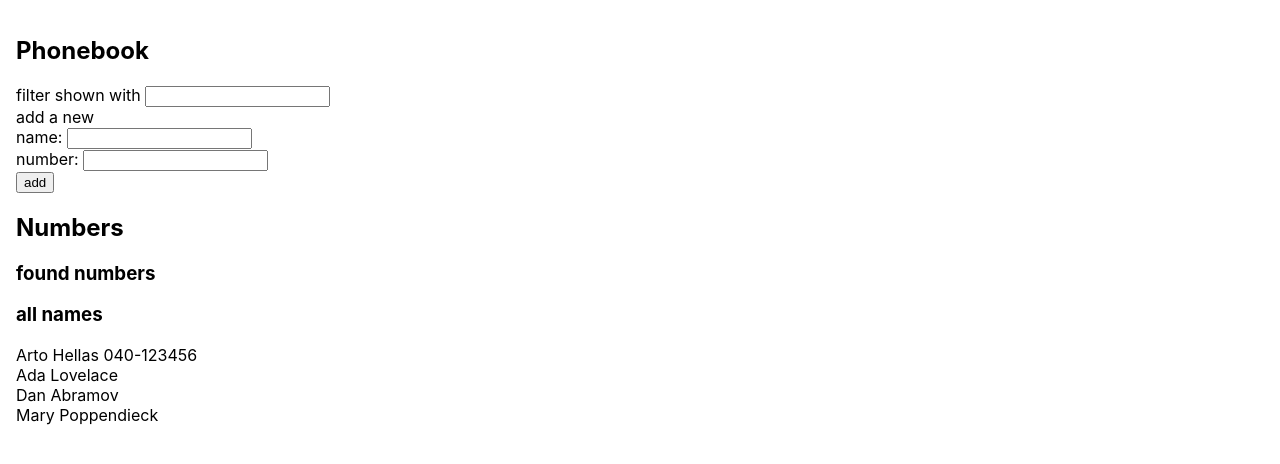
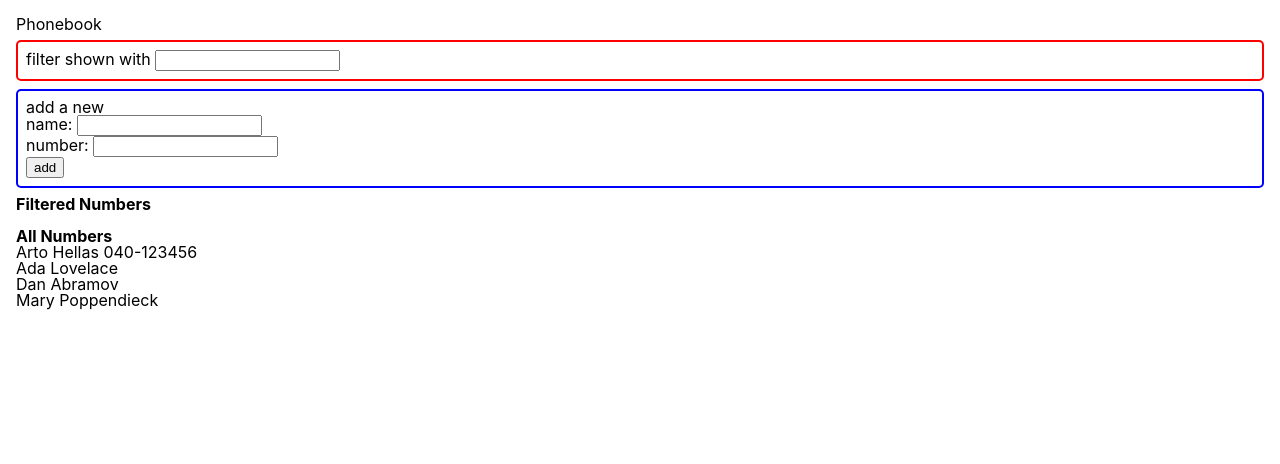
Before and after one commit to skhswe99/phonebook, a React (Create React App) app: page / in a window 1280 px wide. Shown: the top 464 px of the page. Built offline with nearby package versions, Linux system fonts and the light colour scheme; the HTML template or start-up script is replaced by a standard one.

Commit message:
refactor app into separate components

```diff
--- a/src/App.js
+++ b/src/App.js
@@ -1,4 +1,8 @@
 import { useState } from 'react'
+import Filter from './components/Filter/Filter'
+import PersonForm from './components/PersonForm/PersonForm'
+import Persons from './components/Persons/Persons'
+
 const App = () => {
 
   const [persons, setPersons] = useState([{ name: 'Arto Hellas', phone: '040-123456' },
@@ -40,28 +44,11 @@ const App = () => {
 
   return (
     <div>
-     <h2>Phonebook</h2>
-     filter shown with <input value={filter} onChange={handleFilter} />
-     <form onSubmit={handleSubmit}>
-      add a new
-      <div>
-        name: <input value={newName} onChange={handleNewName} /> {/* controlled input */}
-      </div>
-      <div>
-        number: <input value={newPhone} onChange={handleNewPhone} />
-      </div>
-      <div>
-      <button type="submit">add</button>
-      </div>
-    </form>
+      <h2>Phonebook</h2>
+      <Filter filter={filter} handleFilter={handleFilter} />
+      <PersonForm handleSubmit={handleSubmit} newName={newName} handleNewName={handleNewName} newPhone={newPhone} handleNewPhone={handleNewPhone} />
 
-    <h2>Numbers</h2>
-      <h3>found numbers</h3>
-      {/* use regex to test for alphabetical name search */}
-      {persons.filter(person => person.name.toLowerCase().indexOf(filter.toLowerCase()) >= 0 && /^[1-zA-Z]+$/.test(filter)).map(person => <li key={person.name}>{person.name} {person.phone}</li>)}
-
-      <h3>all names</h3>
-      {persons.map(person => <li key={person.name}>{person.name} {person.phone}</li>)}
+      <Persons persons={persons} filter={filter}/>
     </div>
   )
 }
--- /dev/null
+++ b/src/components/Filter/Filter.css
@@ -0,0 +1,7 @@
+.filter {
+    border: 2px solid red;
+    border-radius: 5px;
+    padding: 0.5rem;
+    width: 100% - 2rem;
+    margin: 0.5rem 0;
+}
--- /dev/null
+++ b/src/components/Filter/Filter.js
@@ -0,0 +1,11 @@
+import './Filter.css'
+
+const Filter = ({filter, handleFilter}) => {
+    return (
+        <p className='filter'>
+            filter shown with <input value={filter} onChange={handleFilter} />
+        </p>
+    )
+}
+
+export default Filter
--- /dev/null
+++ b/src/components/PersonForm/PersonForm.css
@@ -0,0 +1,7 @@
+.form {
+    border: 2px solid blue;
+    border-radius: 5px;
+    width: 100% - 2rem;
+    padding: 0.5rem;
+    margin: 0.5rem 0;
+}
--- /dev/null
+++ b/src/components/PersonForm/PersonForm.js
@@ -0,0 +1,20 @@
+import './PersonForm.css'
+
+const PersonForm = ({handleSubmit, newName, handleNewName, newPhone, handleNewPhone}) => {
+    return(
+        <form onSubmit={handleSubmit} className='form'>
+        add a new
+        <div>
+          name: <input value={newName} onChange={handleNewName} /> {/* controlled input */}
+        </div>
+        <div>
+          number: <input value={newPhone} onChange={handleNewPhone} />
+        </div>
+        <div>
+        <button type="submit">add</button>
+        </div>
+      </form>
+    )
+}
+
+export default PersonForm
--- /dev/null
+++ b/src/components/Persons/Persons.css
@@ -0,0 +1,15 @@
+.filtered-numbers {
+    font-weight: bold;
+}
+
+
+.all-numbers {
+    font-weight: bold;
+}
+
+.phone-entry {
+    padding-bottom: 0.2rem;
+    padding-top: 0.2rem;
+    border-bottom: 3px solid orange;
+    width: max-content;
+}
--- /dev/null
+++ b/src/components/Persons/Persons.js
@@ -0,0 +1,22 @@
+import './Persons.css'
+
+const Persons = ({persons, filter}) => {
+    return (
+        <>
+            <h2 className='filtered-numbers'>Filtered Numbers</h2>
+
+            {/* use regex to test for alphabetical name search */}
+            <ul>
+                {persons.filter(person => person.name.toLowerCase().indexOf(filter.toLowerCase()) >= 0 && /^[1-zA-Z]+$/.test(filter)).map(person => <li key={person.name} class='phone-entry'>{person.name} {person.phone}</li>)}
+            </ul>
+
+            <br />
+            <h2 className='all-numbers'>All Numbers</h2>
+            <ul>
+                {persons.map(person => <li key={person.name}>{person.name} {person.phone}</li>)}
+            </ul>
+        </>
+    )
+}
+
+export default Persons
--- a/src/index.css
+++ b/src/index.css
@@ -1,3 +1,54 @@
+/* CSS Reset by Eric Meyer @https://meyerweb.com/eric/tools/css/reset/ */
+/* http://meyerweb.com/eric/tools/css/reset/
+   v2.0 | 20110126
+   License: none (public domain)
+*/
+
+html, body, div, span, applet, object, iframe,
+h1, h2, h3, h4, h5, h6, p, blockquote, pre,
+a, abbr, acronym, address, big, cite, code,
+del, dfn, em, img, ins, kbd, q, s, samp,
+small, strike, strong, sub, sup, tt, var,
+b, u, i, center,
+dl, dt, dd, ol, ul, li,
+fieldset, form, label, legend,
+table, caption, tbody, tfoot, thead, tr, th, td,
+article, aside, canvas, details, embed,
+figure, figcaption, footer, header, hgroup,
+menu, nav, output, ruby, section, summary,
+time, mark, audio, video {
+	margin: 0;
+	padding: 0;
+	border: 0;
+	font-size: 100%;
+	font: inherit;
+	vertical-align: baseline;
+}
+/* HTML5 display-role reset for older browsers */
+article, aside, details, figcaption, figure,
+footer, header, hgroup, menu, nav, section {
+	display: block;
+}
+body {
+	line-height: 1;
+}
+ol, ul {
+	list-style: none;
+}
+blockquote, q {
+	quotes: none;
+}
+blockquote:before, blockquote:after,
+q:before, q:after {
+	content: '';
+	content: none;
+}
+table {
+	border-collapse: collapse;
+	border-spacing: 0;
+}
+/* end of CSS reset by Eric Meyer */
+
 body {
   margin: 0;
   font-family: -apple-system, BlinkMacSystemFont, 'Segoe UI', 'Roboto', 'Oxygen',
```
